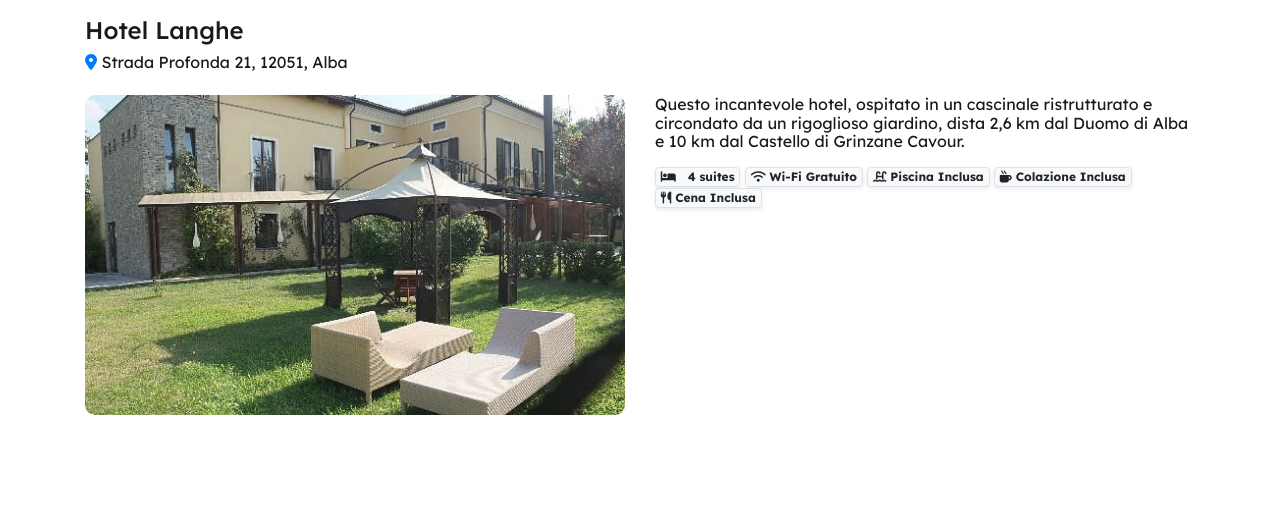
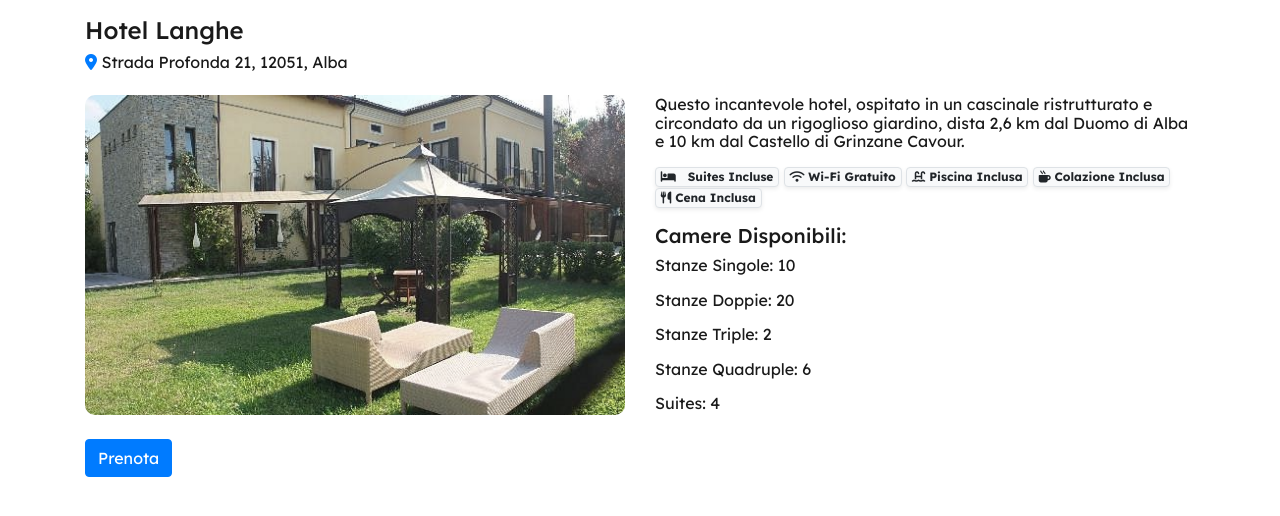
Before and after one commit to stefanoduca/booking, a PHP site: page /?page=hotel-detail&hotel=1 in a window 1280 px wide. Shown: the part 118-634 px from the top of the page. Run offline with PHP 8.4, Linux system fonts and the light colour scheme; data comes from the database, SQL or seed files in the repository; some libraries are stand-ins or nearby versions.

Commit message:
Feat: aggiunto dettagli agli hotel

```diff
--- a/template/hotel-detail.php
+++ b/template/hotel-detail.php
@@ -33,7 +33,7 @@
                     <span class="badge badge-light border shadow-sm">
                         <i class="fa-solid fa-bed mr-2"></i>
                         <span>
-                            <?= $hotel['suites'] ?> suites
+                            Suites Incluse
                         </span>
                     </span>
                     <?php endif; ?>
@@ -78,7 +78,17 @@
                     </span>
                     <?php endif; ?>
                 </div>
+                <h1 class="h5 mt-3">Camere Disponibili:</h1>
+                <p>Stanze Singole: <?= ($hotel['stanzeSingole'] - $hotel['singolePrenotate']) ?></p>
+                <p>Stanze Doppie: <?= ($hotel['stanzeDoppie'] - $hotel['doppiePrenotate']) ?></p>
+                <p>Stanze Triple: <?= ($hotel['stanzeTriple'] - $hotel['triplePrenotate']) ?></p>
+                <p>Stanze Quadruple: <?= ($hotel['stanzeQuadruple'] - $hotel['quadruplePrenotate']) ?></p>
+                <p>Suites: <?= ($hotel['suites'] - $hotel['suitesPrenotate']) ?></p>
             </div>
+        </div>
+
+        <div class="col-12">
+            <button class="btn btn-primary mt-4" data-toggle="modal" data-target="#prenotaModal">Prenota</button>
         </div>
 
     </div>
```
